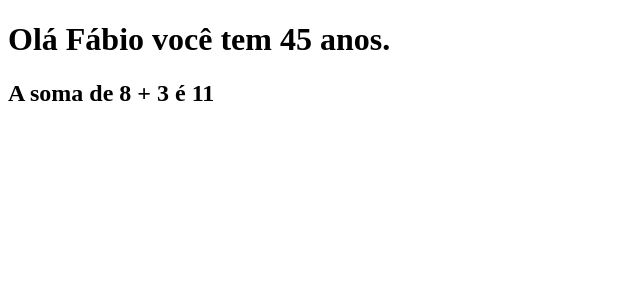
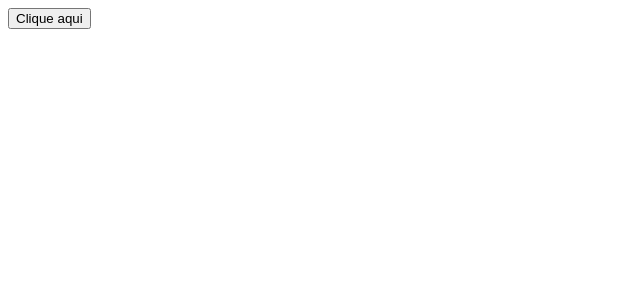
Before and after one commit to fhssouza/angular-basico, an Angular app: page / in a window 1280 px wide. Shown: the top 300 px of the page, without its empty margins (0-640 px from the left). Built offline with nearby package versions, Linux system fonts and the light colour scheme.

Commit message:
Event binding

```diff
--- a/src/app/app.component.html
+++ b/src/app/app.component.html
@@ -1 +1 @@
-<app-componente01></app-componente01>
+<app-componente02></app-componente02>
--- a/src/app/app.component.ts
+++ b/src/app/app.component.ts
@@ -2,11 +2,12 @@ import { Component } from '@angular/core';
 import { CommonModule } from '@angular/common';
 import { RouterOutlet } from '@angular/router';
 import {Componente01Component} from "./componente01/componente01.component";
+import {Componente02Component} from "./componente02/componente02.component";
 
 @Component({
   selector: 'app-root',
   standalone: true,
-  imports: [CommonModule, RouterOutlet, Componente01Component],
+  imports: [CommonModule, RouterOutlet, Componente01Component, Componente02Component],
   templateUrl: './app.component.html',
   styleUrl: './app.component.css'
 })
--- /dev/null
+++ b/src/app/componente02/componente02.component.html
@@ -0,0 +1 @@
+<button (click)="mensagem()">Clique aqui</button>
--- /dev/null
+++ b/src/app/componente02/componente02.component.ts
@@ -0,0 +1,16 @@
+import { Component } from '@angular/core';
+
+@Component({
+  selector: 'app-componente02',
+  standalone: true,
+  imports: [],
+  templateUrl: './componente02.component.html',
+  styleUrl: './componente02.component.css'
+})
+export class Componente02Component {
+
+  //Função para exibir uma mensagem
+  mensagem(){
+    alert('Hello World!');
+  }
+}
```
Also changed, not shown: src/app/componente02/componente02.component.css (added), 1 other file (tests, documents, lock files or other folders).
